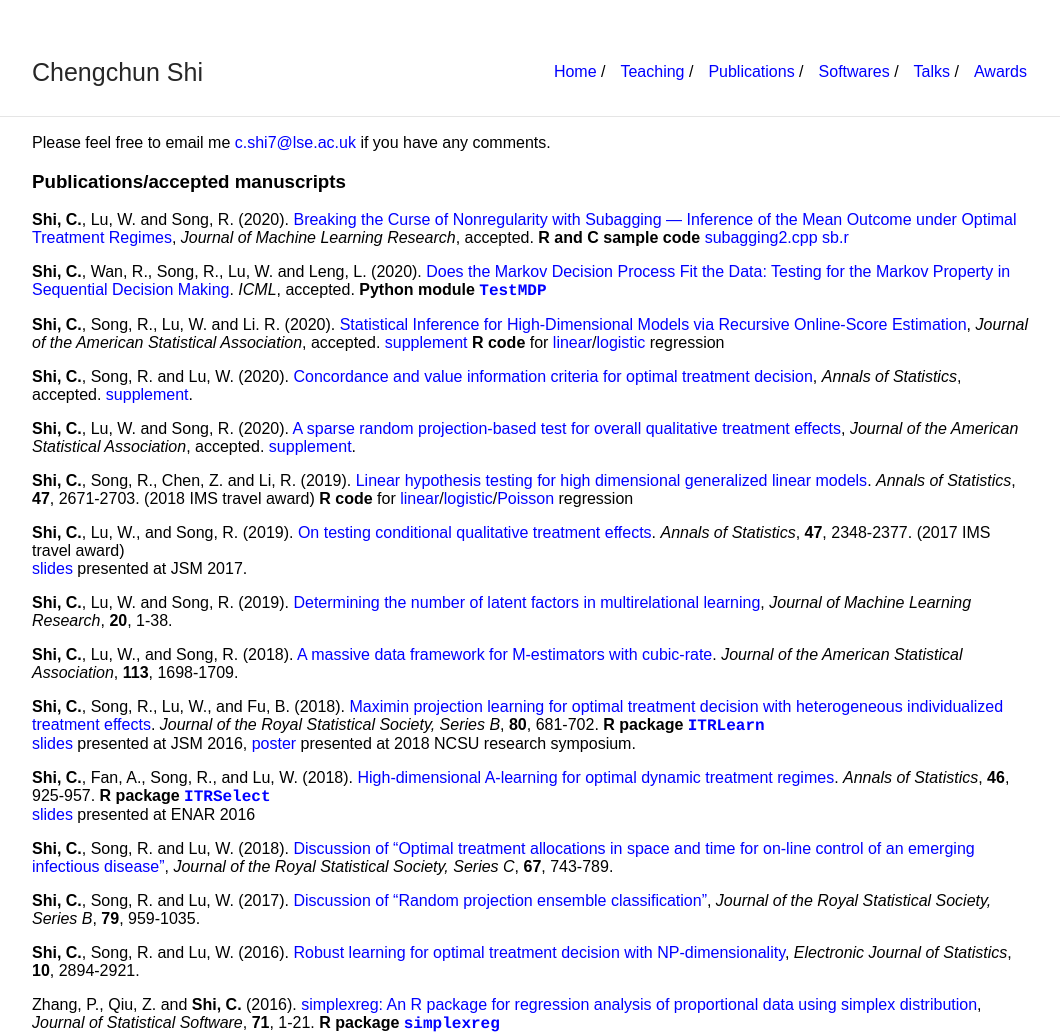
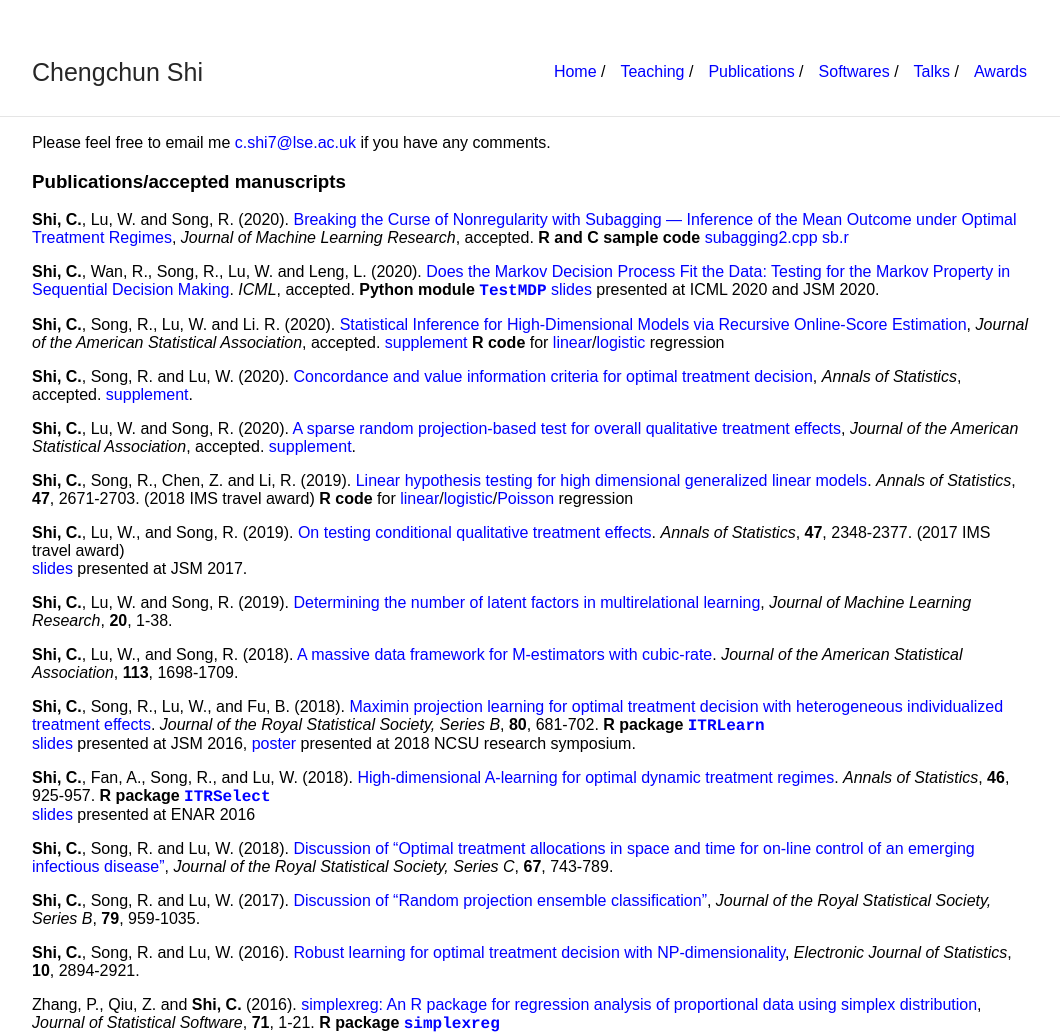
Before and after one commit to callmespring/callmespring.github.io, a Jekyll site: the page built from publication.md, in a window 1280 px wide. Shown: the whole page, without its empty margins (108-1168 px from the left). Built offline with Jekyll 4.4.1, drawn with Linux system fonts in a browser that asks for light colours.

Commit message:
Update publication.md

```diff
--- a/publication.md
+++ b/publication.md
@@ -12,6 +12,7 @@ Please feel free to email me <c.shi7@lse.ac.uk> if you have any comments.
 
 **Shi, C.**, Wan, R., Song, R., Lu, W. and Leng, L. (2020). [Does the Markov Decision Process Fit the Data: Testing for the Markov Property in Sequential Decision Making](https://arxiv.org/pdf/2002.01751.pdf). _ICML_, accepted.
 **Python module** [<span style="font-family:courier;">**TestMDP**</span>](https://github.com/RunzheStat/TestMDP)
+[<font size="3">slides</font>](./slides/slides.pdf) <font size="3">presented at ICML 2020 and JSM 2020</font>.
 
 **Shi, C.**, Song, R., Lu, W. and Li. R. (2020). [Statistical Inference for High-Dimensional Models via Recursive Online-Score Estimation](./paper/HDCIv3un.pdf), _Journal of the American Statistical Association_, accepted. [supplement](./paper/suppHDCIv3un.pdf)
 **R code** for [<font size="3">linear</font>](./code/sample_linear.r)/[<font size="3">logistic</font>](./code/sample_logistic.r) regression
```
